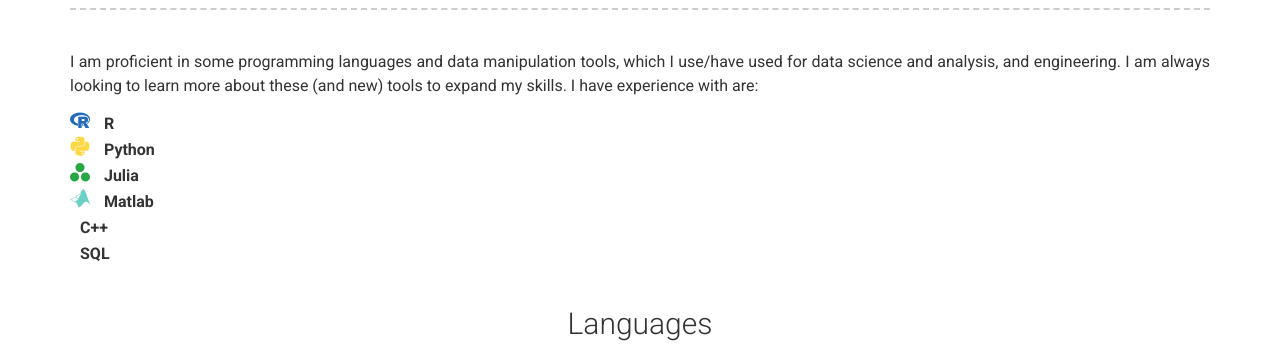
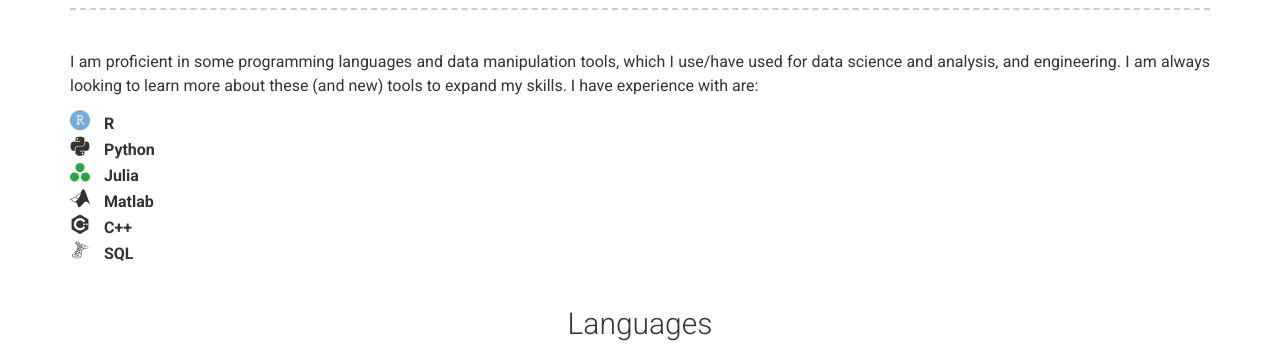
Before and after one commit to fsaudm/fsaudm.github.io, a Jekyll site: the page built from index.md, in a window 1280 px wide. Shown: the part 3781-4131 px from the top of the page. Built offline with Jekyll 4.4.1, drawn with Linux system fonts in a browser that asks for light colours.

Commit message:
Update programming.html

```diff
--- a/_includes/programming.html
+++ b/_includes/programming.html
@@ -6,7 +6,7 @@
   <ul style="list-style: none; padding-left: 0;">
     {% for language in site.data.programming.languages %}
       <li>
-        <i class="devicon-{{ language.name | downcase }}-plain colored" style="font-size: 20px; margin-right: 10px;"></i>
+        <i class="{{ language.devicon_class }}" style="font-size: 20px; margin-right: 10px;"></i>
         <b>{{ language.name }}</b>
       </li>
     {% endfor %}
```
